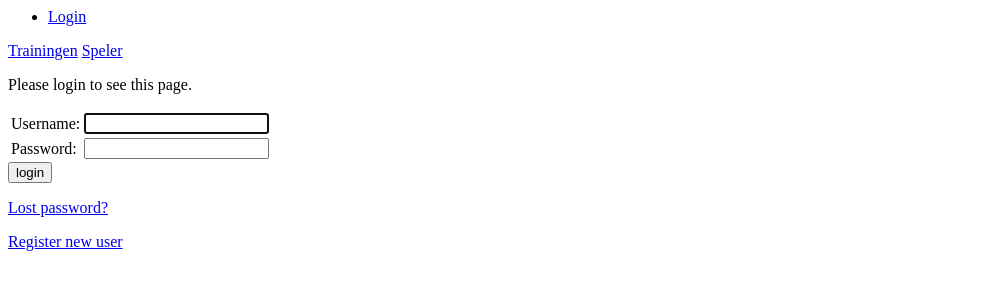
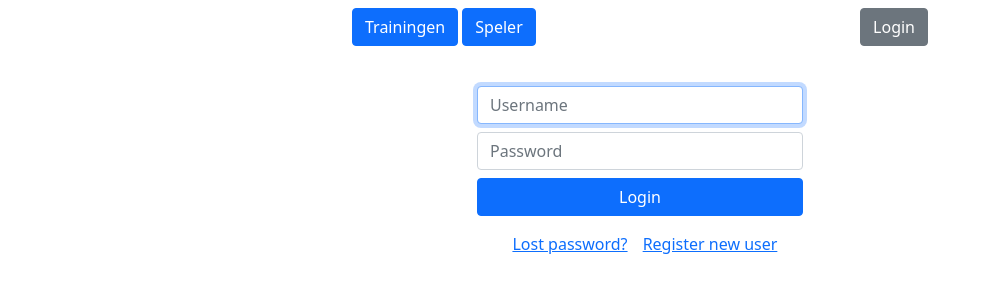
Before and after one commit to jeroenvanriel/hockey-tracker, a Django app: page /accounts/login/?next=/player in a window 1280 px wide. Shown: the top 300 px of the page, without its empty margins (0-983 px from the left). Run offline with Django 3.2, Linux system fonts and the light colour scheme.

Commit message:
base page and login styling with autoreload

```diff
--- a/docker-compose.yml
+++ b/docker-compose.yml
@@ -11,11 +11,12 @@ services:
       - POSTGRES_PASSWORD=postgres
   web:
     build: .
-    command: python manage.py runserver 0.0.0.0:8000
+    command: bash -c "./manage.py runserver 0.0.0.0:8000 & ./manage.py livereload"
     volumes:
       - .:/app
     ports:
       - "8000:8000"
+      - "35729:35729"
     environment:
       - POSTGRES_NAME=postgres
       - POSTGRES_USER=postgres
--- a/requirements.txt
+++ b/requirements.txt
@@ -2,3 +2,4 @@ Django>=3.0,<4.0
 gunicorn
 psycopg2>=2.8
 django-heroku
+django-livereload-server
--- /dev/null
+++ b/static/attendance/style.css
@@ -0,0 +1,3 @@
+.container {
+  max-width: 600 !important;
+}
--- a/templates/base_generic.html
+++ b/templates/base_generic.html
@@ -1,12 +1,46 @@
-<ul class="sidebar-nav">
+{% load static %}
+
+<head>
+  <link rel="stylesheet" type="text/css" href="{% static 'attendance/style.css' %}">
+  <link href="https://cdn.jsdelivr.net/npm/bootstrap@5.1.3/dist/css/bootstrap.min.css" rel="stylesheet" integrity="sha384-1BmE4kWBq78iYhFldvKuhfTAU6auU8tT94WrHftjDbrCEXSU1oBoqyl2QvZ6jIW3" crossorigin="anonymous">
+  <script src="https://cdn.jsdelivr.net/npm/bootstrap@5.1.3/dist/js/bootstrap.bundle.min.js" integrity="sha384-ka7Sk0Gln4gmtz2MlQnikT1wXgYsOg+OMhuP+IlRH9sENBO0LRn5q+8nbTov4+1p" crossorigin="anonymous"></script>
+</head>
+
+<body>
+<div class="container">
+
+  <div class="row my-2">
+    <div class="col">
+      <nav>
+        <a href="{% url 'trainings'%}" class="btn btn-primary">Trainingen</a>
+        <a href="{% url 'players'%}" class="btn btn-primary">Speler</a>
+      </nav>
+    </div>
+
+    <div class="col-4">
       {% if user.is_authenticated %}
-   <li>User: {{ user.get_username }}</li>
-   <li><a href="{% url 'logout'%}?next={{request.path}}">Logout</a></li>
+        <div class="dropdown float-end">
+          <button class="btn btn-secondary dropdown-toggle" type="button" id="dropdownMenuButton1" data-bs-toggle="dropdown" aria-expanded="false">
+            Account
+          </button>
+          <ul class="dropdown-menu dropdown-menu-end" aria-labelledby="dropdownMenuButton1">
+            <li><span class="dropdown-item-text">{{ user.get_username }}</span></li>
+            <li><hr class="dropdown-divider"></li>
+            {% if user.is_superuser %}
+            <li><a class="dropdown-item" href="/admin">Admin</a></li>
+            {% endif %}
+            <li><a class="dropdown-item" href="{% url 'logout'%}?next={{request.path}}">Logout</a></li>
+          </ul>
+        </div>
       {% else %}
-   <li><a href="{% url 'login'%}?next={{request.path}}">Login</a></li>
+        <div class="float-end">
+          <a href="{% url 'login'%}?next={{request.path}}" class="btn btn-secondary">Login</a>
+        </div>
       {% endif %}
-</ul>
+    </div>
+  </div>
 
+  <div class="row">
     {% if messages %}
     <ul class="messages">
         {% for message in messages %}
@@ -14,11 +48,11 @@
         {% endfor %}
     </ul>
     {% endif %}
+  </div>
 
-<nav>
-  <a href="{% url 'trainings'%}">Trainingen</a>
-  <a href="{% url 'players'%}">Speler</a>
-</nav>
 
   {% block content %}
   {% endblock %}
+
+</div>
+</body>
--- a/templates/registration/login.html
+++ b/templates/registration/login.html
@@ -6,34 +6,56 @@
   <p>Your username and password didn't match. Please try again.</p>
 {% endif %}
 
+<div class="row mt-2 mb-4 justify-content-center">
+  <div class="col-sm-7">
   {% if next %}
     {% if user.is_authenticated %}
-      <p>Your account doesn't have access to this page. To proceed,
-      please login with an account that has access.</p>
+      Your account doesn't have access to this page. To proceed,
+      please login with an account that has access.
+    {% comment "this message is optional" %}
       {% else %}
-      <p>Please login to see this page.</p>
+        Please login to see this page.
+    {% endcomment %}
     {% endif %}
   {% endif %}
+  </div>
+</div>
 
 <form method="post" action="{% url 'login' %}">
   {% csrf_token %}
-    <table>
-      <tr>
-        <td>{{ form.username.label_tag }}</td>
-        <td>{{ form.username }}</td>
-      </tr>
-      <tr>
-        <td>{{ form.password.label_tag }}</td>
-        <td>{{ form.password }}</td>
-      </tr>
-    </table>
-    <input type="submit" value="login" />
+  <div class="row mb-2 justify-content-center">
+    <div class="col-sm-7">
+      {{ form.username }}
+    </div>
+  </div>
+
+  <div class="row mb-2 justify-content-center">
+    <div class="col-sm-7">
+      {{ form.password }}
+    </div>
+  </div>
+
+  <div class="row mb-2 justify-content-center">
+    <div class="col-sm-7">
+      <div class="d-grid">
+        <input type="submit" value="Login" class="btn btn-primary " />
+      </div>
       <input type="hidden" name="next" value="{{ next }}" />
+    </div>
+  </div>
 </form>
 
-  {# Assumes you setup the password_reset view in your URLconf #}
-  <p><a href="{% url 'password_reset' %}">Lost password?</a></p>
-
-  <p><a href="{% url 'register' %}">Register new user</a></p>
+<div class="row justify-content-center">
+  <div class="col-sm-6">
+    <div class="row gx-1 justify-content-center">
+      <div class="col-6 text-center">
+        <a href="{% url 'password_reset' %}">Lost password?</a>
+      </div>
+      <div class="col-6 text-center">
+        <a href="{% url 'register' %}">Register new user</a>
+      </div>
+    </div>
+  </div>
+</div>
 
 {% endblock %}
--- a/tracker/settings.py
+++ b/tracker/settings.py
@@ -34,6 +34,7 @@ ALLOWED_HOSTS = []
 
 INSTALLED_APPS = [
     'attendance.apps.AttendanceConfig',
+    'livereload',
     'django.contrib.admin',
     'django.contrib.auth',
     'django.contrib.contenttypes',
@@ -50,6 +51,7 @@ MIDDLEWARE = [
     'django.contrib.auth.middleware.AuthenticationMiddleware',
     'django.contrib.messages.middleware.MessageMiddleware',
     'django.middleware.clickjacking.XFrameOptionsMiddleware',
+    'livereload.middleware.LiveReloadScript',
 ]
 
 ROOT_URLCONF = 'tracker.urls'
@@ -125,7 +127,10 @@ USE_TZ = True
 # https://docs.djangoproject.com/en/3.2/howto/static-files/
 
 STATIC_ROOT = os.path.join(BASE_DIR, 'staticfiles')
+STATICFILES_DIRS = [os.path.join(BASE_DIR, 'static')]
 STATIC_URL = '/static/'
+
+LIVERELOAD_HOST = '0.0.0.0'
 
 # Default primary key field type
 # https://docs.djangoproject.com/en/3.2/ref/settings/#default-auto-field
--- a/tracker/urls.py
+++ b/tracker/urls.py
@@ -14,13 +14,18 @@ Including another URLconf
     2. Add a URL to urlpatterns:  path('blog/', include('blog.urls'))
 """
 from django.contrib import admin
+from django.contrib.auth.views import LoginView
 from django.urls import include, path
 
 from . import views
 
 urlpatterns = [
     path('', include('attendance.urls')),
+    path('accounts/register', views.register, name='register'),
+    path('accounts/login/',
+        LoginView.as_view(authentication_form=views.LoginForm),
+        name='login'
+    ),
     path('accounts/', include('django.contrib.auth.urls')),
-    path('accounts/register', views.register, name='register'),
     path('admin/', admin.site.urls),
 ]
--- a/tracker/views.py
+++ b/tracker/views.py
@@ -1,8 +1,20 @@
 from django.shortcuts import render, redirect
 
-from django.contrib.auth.forms import UserCreationForm
+from django.contrib.auth.forms import UserCreationForm, AuthenticationForm
 from django.contrib.auth import authenticate, login
 from django.contrib.auth.models import User
+
+class LoginForm(AuthenticationForm):
+    def __init__(self, *args, **kwargs):
+        super().__init__(*args, **kwargs)
+        self.fields['username'].widget.attrs.update({
+            'class': 'form-control',
+            'placeholder': 'Username'
+        })
+        self.fields['password'].widget.attrs.update({
+            'class': 'form-control',
+            'placeholder': 'Password'
+        })
 
 class RegisterForm(UserCreationForm):
     class Meta:
```
Lines whose indentation alone changed are shown as unchanged.
